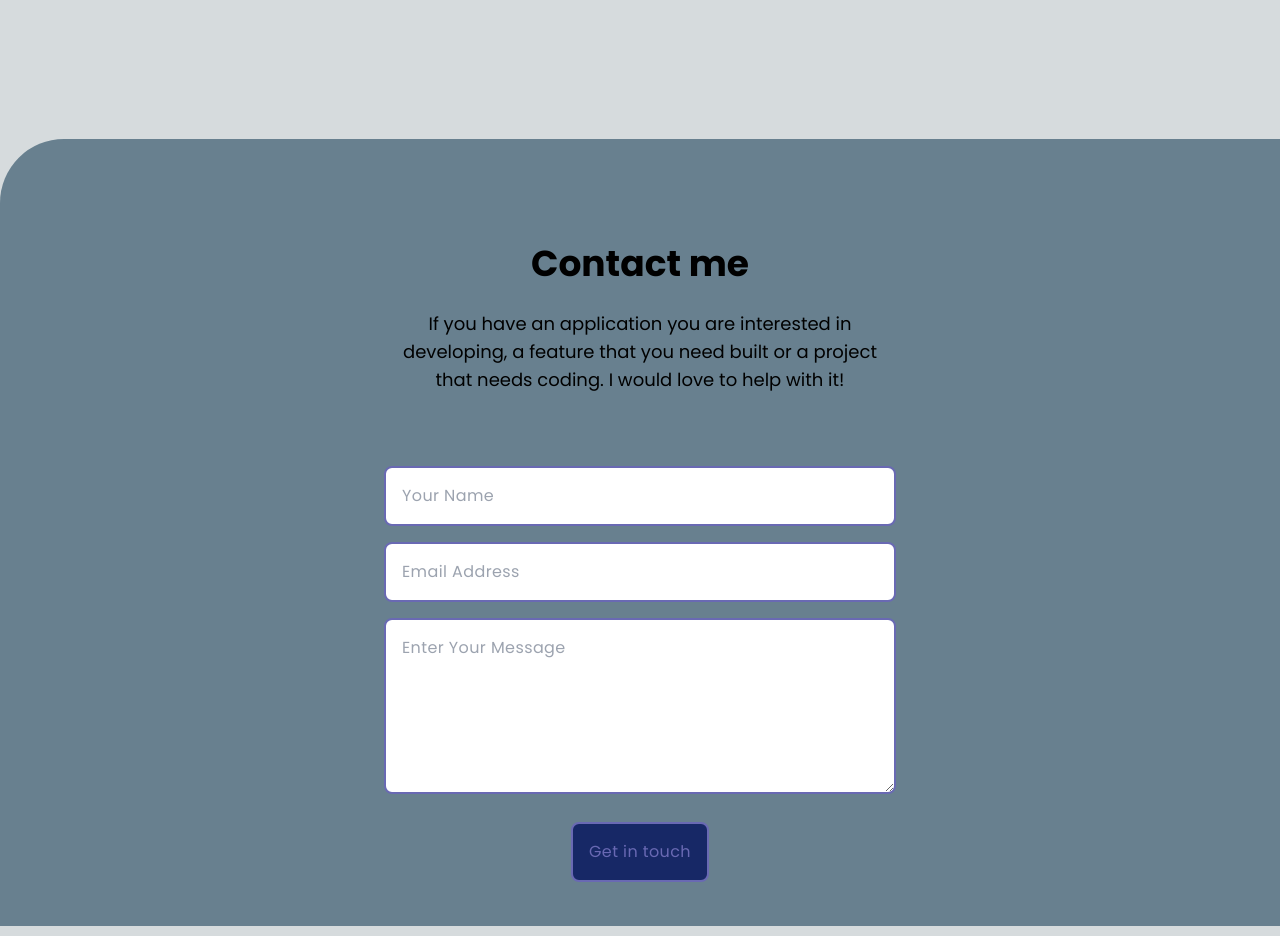
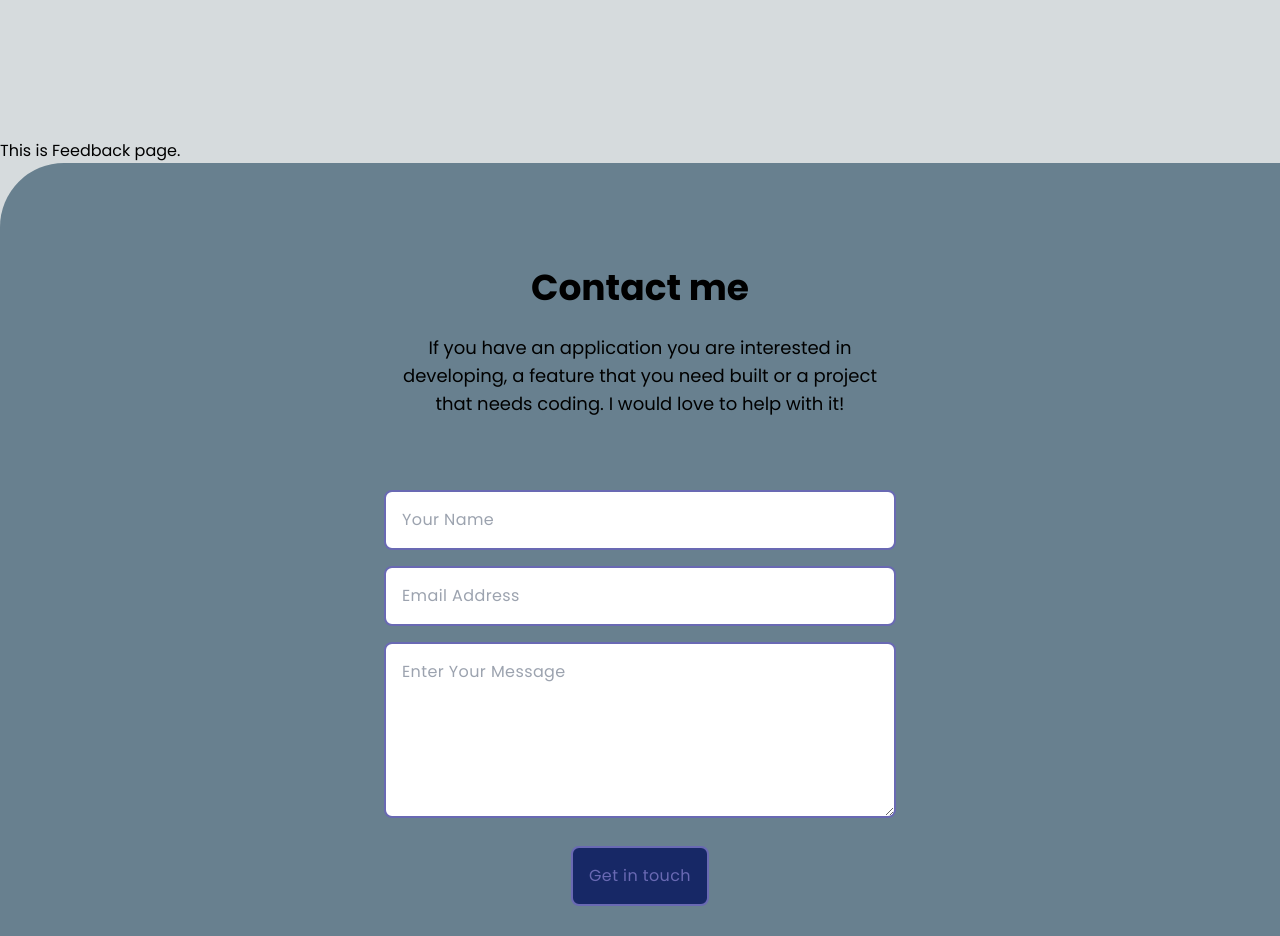
Before and after one commit to YoutLone/My-Portfolio, a React (Create React App) app: page / in a window 1280 px wide. Shown: the part 3460-4396 px from the top of the page. Built offline with nearby package versions, Linux system fonts and the light colour scheme.

Commit message:
Update of App.js

```diff
--- a/src/App.js
+++ b/src/App.js
@@ -5,6 +5,7 @@ import Contact from './components/Contact';
 import Navbar from './components/Navbar';
 import Projects from './components/Projects';
 import Welcome from './components/Welcome';
+import Feedback from './components/Feedback';
 
 function App() {
   return (
@@ -13,6 +14,7 @@ function App() {
       <Welcome />
       <Projects />
       <About />
+      <Feedback />
       <Contact />
     </Container>
   );
```
